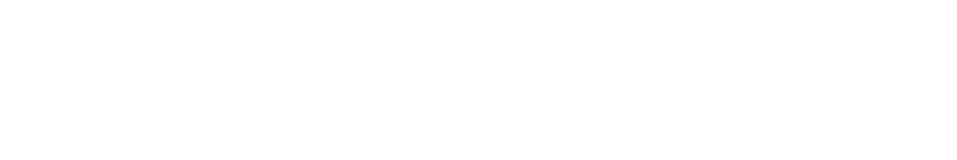
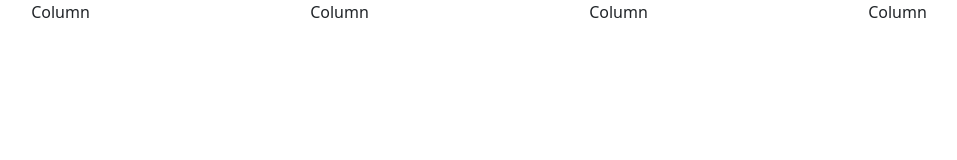
Before and after one commit to ValeriaDurruty/Clase_7_Tienda_Online, a plain HTML site: page camisetas.html in a window 1280 px wide. Shown: the whole page, without its empty margins (161-1118 px from the left). Drawn offline with nearby package versions, Linux system fonts and the light colour scheme.

Commit message:
Plantilla categoria camisetas

```diff
--- a/camisetas.html
+++ b/camisetas.html
@@ -8,6 +8,31 @@
     <link rel="stylesheet" href="https://cdn.jsdelivr.net/npm/bootstrap-icons@1.11.3/font/bootstrap-icons.min.css">
 </head>
 <body>
+    <!-- Inicio Navbar -->
+
+    <!-- Fin Navbar -->
+
+    <!-- Inicio grilla de productos -->
+    <div class="container">
+        <div class="container text-center">
+            <div class="row">
+              <div class="col">
+                Column
+              </div>
+              <div class="col">
+                Column
+              </div>
+              <div class="col">
+                Column
+              </div>
+              <div class="col">
+                Column
+              </div>
+            </div>
+          </div>
+    </div>
+    <!-- Fin grilla de productos -->
+
 
     <script src="https://cdn.jsdelivr.net/npm/bootstrap@5.3.3/dist/js/bootstrap.bundle.min.js" integrity="sha384-YvpcrYf0tY3lHB60NNkmXc5s9fDVZLESaAA55NDzOxhy9GkcIdslK1eN7N6jIeHz" crossorigin="anonymous"></script>
 </body>
```
